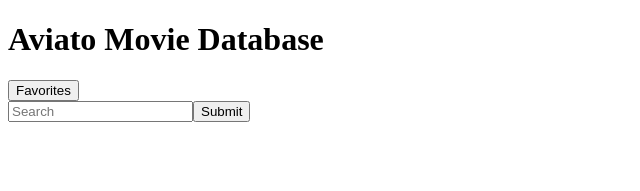
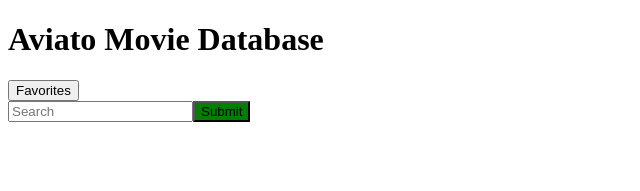
Before and after one commit to kevinmaldonado97/Minnehack2019, a React (Create React App) app in the folder Client/: page / in a window 1280 px wide. Shown: the top 191 px of the page, without its empty margins (0-640 px from the left). Built offline with nearby package versions, Linux system fonts and the light colour scheme.

Commit message:
Further Merging

```diff
--- a/Client/src/Button.js
+++ b/Client/src/Button.js
@@ -2,7 +2,7 @@ import React from 'react'
 
 const Button = ({color, children, onSubmit }) => {
     return (
-        <button onClick={onSubmit} style={{backgroundColor: color, width: width}} className="btn">
+        <button onClick={onSubmit} style={{backgroundColor: color}} className="btn">
             {children}
         </button>
     )
--- a/Client/src/Header.js
+++ b/Client/src/Header.js
@@ -1,6 +1,7 @@
 import React, { Component } from 'react'
 
 import SearchBar from './SearchBar'
+import Button from './Button'
 
 import './main.css'
 
@@ -10,7 +11,7 @@ export default class Header extends Component {
     return(
       <div className="header">
         <h1>Aviato Movie Database</h1>
-        <button>Favorites</button>
+        <Button>Favorites</Button>
         <SearchBar placeholder="Search" onSubmit={this.props.onSubmit()}></SearchBar>
       </div>
     )
--- a/Client/src/SearchBar.js
+++ b/Client/src/SearchBar.js
@@ -1,4 +1,6 @@
 import React, { Component } from 'react'
+
+import Button from './Button'
 
 export default class SearchBar extends Component {
 
@@ -10,10 +12,15 @@ export default class SearchBar extends Component {
       return this.state.value;
   }
 
+  onChange(event){
+    console.log(event);
+    // this.setState({value:})
+  }
+
   render() {
     return <div>
-        <input className="movie-db-searchbar" placeholder="Search" type='text'></input>
-        <button className="movie-db-searchsubmit" onClick={this.onSubmit}>Submit</button>
+        <input className="movie-db-searchbar" onChange={this.onChange} placeholder="Search" type='text'></input>
+        <Button onClick={this.onSubmit} color="Green">Submit</Button>
       </div>
   }
 }
```
